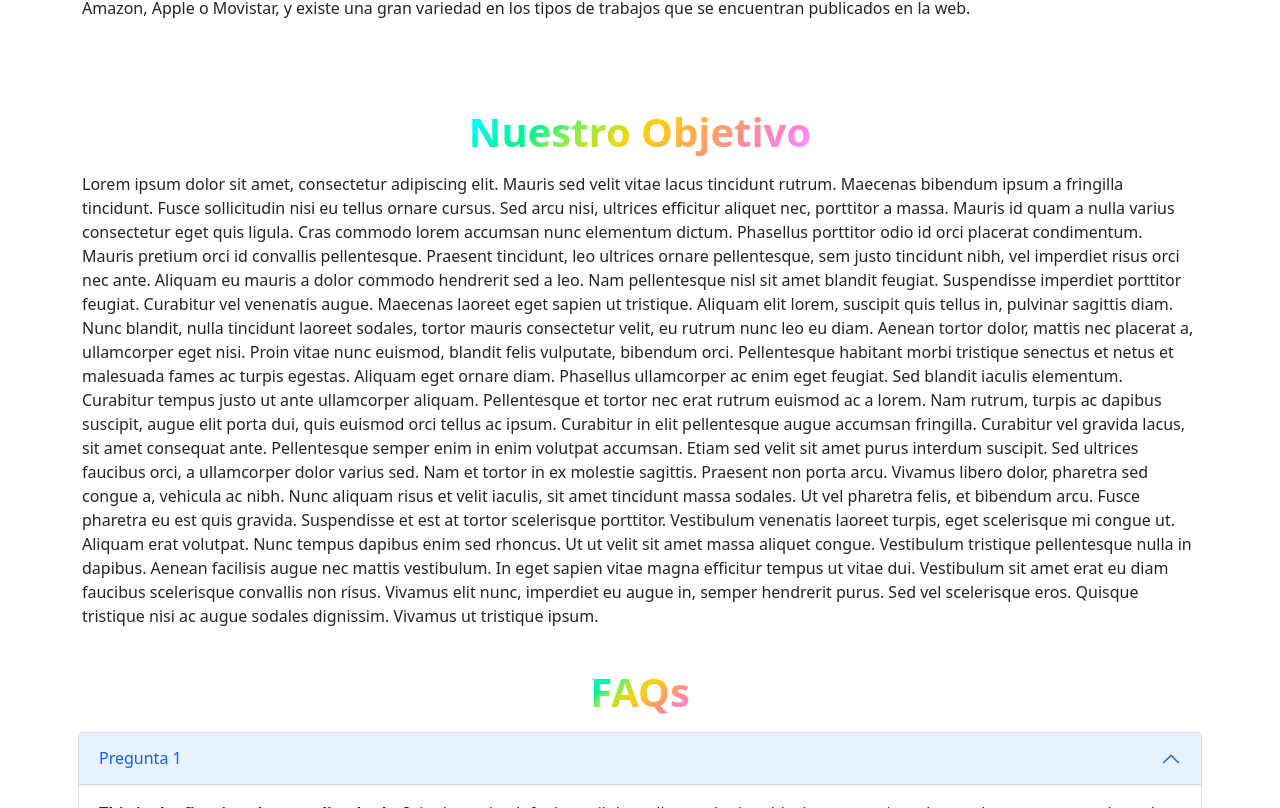
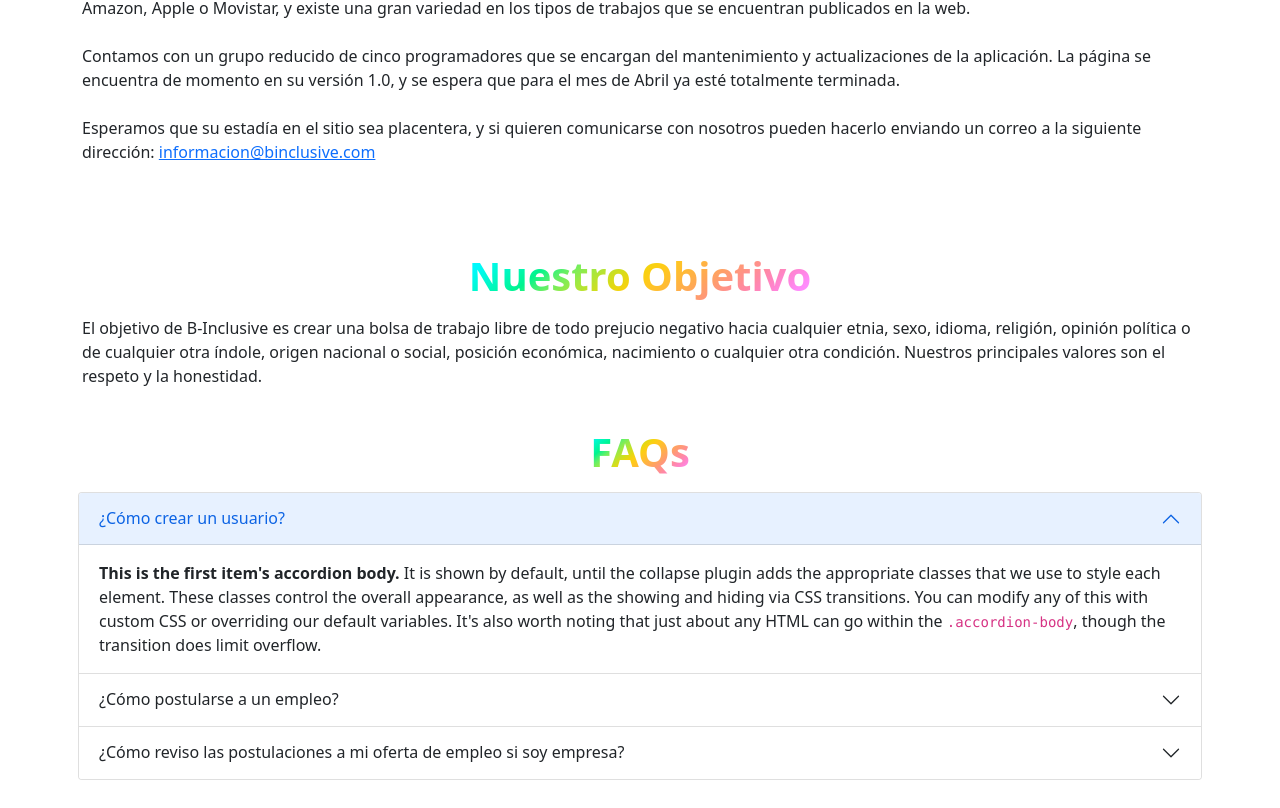
Before and after one commit to No-Country/C3-G31, an Angular app in the folder frontend/proyectoInclusivo/: page / in a window 1280 px wide. Shown: the part 932-1740 px from the top of the page. Built offline with nearby package versions, Linux system fonts and the light colour scheme.

Commit message:
Actualización

```diff
--- a/frontend/proyectoInclusivo/src/app/app.module.ts
+++ b/frontend/proyectoInclusivo/src/app/app.module.ts
@@ -18,6 +18,7 @@ import { DetalleEmpleoComponent } from './components/detalle-empleo/detalle-empl
 import { AdministrarEmpresaComponent } from './components/administrar-empresa/administrar-empresa.component';
 import { PostulacionesComponent } from './components/administrar-empresa/componentesHijos/postulaciones/postulaciones.component';
 import { EmpleosActivosComponent } from './components/administrar-empresa/componentesHijos/empleos-activos/empleos-activos.component';
+import { CommonModule, DatePipe } from '@angular/common';
 
 @NgModule({
   declarations: [
@@ -40,9 +41,10 @@ import { EmpleosActivosComponent } from './components/administrar-empresa/compon
     BrowserModule,
     AppRoutingModule,
     FormsModule,
-    HttpClientModule
+    HttpClientModule,
+    CommonModule
   ],
-  providers: [],
+  providers: [DatePipe],
   bootstrap: [AppComponent]
 })
 export class AppModule { }
--- a/frontend/proyectoInclusivo/src/app/components/detalle-empleo/detalle-empleo.component.html
+++ b/frontend/proyectoInclusivo/src/app/components/detalle-empleo/detalle-empleo.component.html
@@ -91,4 +91,4 @@
         </div>
       </div>
 
-        <app-footer></app-footer>
+  <div class="fixed-bottom"><app-footer></app-footer></div>
--- a/frontend/proyectoInclusivo/src/app/components/home/home.component.html
+++ b/frontend/proyectoInclusivo/src/app/components/home/home.component.html
@@ -28,19 +28,21 @@
     <p class="container">
       B-Inclusive es una web de empleo en Argentina fundada el 8 de febrero del 2022. Actualmente, la bolsa de trabajo opera exclusivamente en territorio nacional, pero tiene planeado expandirse a corto plazo.
       Tenemos convenio con numerosas empresas prestigiosas como pueden ser Amazon, Apple o Movistar, y existe una gran variedad en los tipos de trabajos que se encuentran publicados en la web.
-  </p>
+      <br>
+      <br>
+      Contamos con un grupo reducido de cinco programadores que se encargan del mantenimiento y actualizaciones de la aplicación. La página se encuentra de momento en su versión 1.0, y se espera que para el mes de Abril ya esté totalmente terminada.
+      <br>
+      <br>
+      Esperamos que su estadía en el sitio sea placentera, y si quieren comunicarse con nosotros pueden hacerlo enviando un correo a la siguiente dirección: <a href="">informacion@binclusive.com</a>
+    </p>
 </div>
 </div>
 
 <div class="container-fluid p-2" id="Nuestro-objetivo">
   <div class="container-fluid mt-5">
     <h1 class="centrar p-2"><b class="busqueda">Nuestro Objetivo</b></h1>
-    <p class="container">Lorem ipsum dolor sit amet, consectetur adipiscing elit. Mauris sed velit vitae lacus tincidunt rutrum.
-  Maecenas bibendum ipsum a fringilla tincidunt. Fusce sollicitudin nisi eu tellus ornare cursus.
-  Sed arcu nisi, ultrices efficitur aliquet nec, porttitor a massa. Mauris id quam a nulla varius consectetur eget quis ligula. Cras commodo lorem accumsan nunc elementum dictum. Phasellus porttitor odio id orci placerat condimentum. Mauris pretium orci id convallis pellentesque. Praesent tincidunt, leo ultrices ornare pellentesque, sem justo tincidunt nibh, vel imperdiet risus orci nec ante. Aliquam eu mauris a dolor commodo hendrerit sed a leo.
-  Nam pellentesque nisl sit amet blandit feugiat. Suspendisse imperdiet porttitor feugiat. Curabitur vel venenatis augue. Maecenas laoreet eget sapien ut tristique. Aliquam elit lorem, suscipit quis tellus in, pulvinar sagittis diam. Nunc blandit, nulla tincidunt laoreet sodales, tortor mauris consectetur velit, eu rutrum nunc leo eu diam. Aenean tortor dolor, mattis nec placerat a, ullamcorper eget nisi. Proin vitae nunc euismod, blandit felis vulputate, bibendum orci. Pellentesque habitant morbi tristique senectus et netus et malesuada fames ac turpis egestas. Aliquam eget ornare diam. Phasellus ullamcorper ac enim eget feugiat. Sed blandit iaculis elementum. Curabitur tempus justo ut ante ullamcorper aliquam. Pellentesque et tortor nec erat rutrum euismod ac a lorem. Nam rutrum, turpis ac dapibus suscipit, augue elit porta dui, quis euismod orci tellus ac ipsum. Curabitur in elit pellentesque augue accumsan fringilla.
-  Curabitur vel gravida lacus, sit amet consequat ante. Pellentesque semper enim in enim volutpat accumsan. Etiam sed velit sit amet purus interdum suscipit. Sed ultrices faucibus orci, a ullamcorper dolor varius sed. Nam et tortor in ex molestie sagittis. Praesent non porta arcu. Vivamus libero dolor, pharetra sed congue a, vehicula ac nibh. Nunc aliquam risus et velit iaculis, sit amet tincidunt massa sodales.
-  Ut vel pharetra felis, et bibendum arcu. Fusce pharetra eu est quis gravida. Suspendisse et est at tortor scelerisque porttitor. Vestibulum venenatis laoreet turpis, eget scelerisque mi congue ut. Aliquam erat volutpat. Nunc tempus dapibus enim sed rhoncus. Ut ut velit sit amet massa aliquet congue. Vestibulum tristique pellentesque nulla in dapibus. Aenean facilisis augue nec mattis vestibulum. In eget sapien vitae magna efficitur tempus ut vitae dui. Vestibulum sit amet erat eu diam faucibus scelerisque convallis non risus. Vivamus elit nunc, imperdiet eu augue in, semper hendrerit purus. Sed vel scelerisque eros. Quisque tristique nisi ac augue sodales dignissim. Vivamus ut tristique ipsum.
+    <p class="container">
+      El objetivo de B-Inclusive es crear una bolsa de trabajo libre de todo prejucio negativo hacia cualquier etnia, sexo, idioma, religión, opinión política o de cualquier otra índole, origen nacional o social, posición económica, nacimiento o cualquier otra condición. Nuestros principales valores son el respeto y la honestidad.
     </p>
   </div>
 </div>
@@ -51,7 +53,7 @@
       <div class="accordion-item">
         <h2 class="accordion-header" id="panelsStayOpen-headingOne">
           <button class="accordion-button" type="button" data-bs-toggle="collapse" data-bs-target="#panelsStayOpen-collapseOne" aria-expanded="true" aria-controls="panelsStayOpen-collapseOne">
-            Pregunta 1
+            ¿Cómo crear un usuario?
           </button>
         </h2>
         <div id="panelsStayOpen-collapseOne" class="accordion-collapse collapse show" aria-labelledby="panelsStayOpen-headingOne">
@@ -63,7 +65,7 @@
       <div class="accordion-item">
         <h2 class="accordion-header" id="panelsStayOpen-headingTwo">
           <button class="accordion-button collapsed" type="button" data-bs-toggle="collapse" data-bs-target="#panelsStayOpen-collapseTwo" aria-expanded="false" aria-controls="panelsStayOpen-collapseTwo">
-            Pregunta 2
+            ¿Cómo postularse a un empleo?
           </button>
         </h2>
         <div id="panelsStayOpen-collapseTwo" class="accordion-collapse collapse" aria-labelledby="panelsStayOpen-headingTwo">
@@ -75,7 +77,7 @@
       <div class="accordion-item">
         <h2 class="accordion-header" id="panelsStayOpen-headingThree">
           <button class="accordion-button collapsed" type="button" data-bs-toggle="collapse" data-bs-target="#panelsStayOpen-collapseThree" aria-expanded="false" aria-controls="panelsStayOpen-collapseThree">
-            Pregunta 3
+            ¿Cómo reviso las postulaciones a mi oferta de empleo si soy empresa?
           </button>
         </h2>
         <div id="panelsStayOpen-collapseThree" class="accordion-collapse collapse" aria-labelledby="panelsStayOpen-headingThree">
--- a/frontend/proyectoInclusivo/src/app/components/login/login.component.html
+++ b/frontend/proyectoInclusivo/src/app/components/login/login.component.html
@@ -36,7 +36,7 @@
           <!-- Email input -->
           <div class="form-outline mb-4">
               <label class="form-label" for="form3Example3">Dirección de correo electrónico</label>
-              <input type="email" id="form3Example3" class="form-control form-control-lg"
+              <input type="email" id="form3Example3" class="form-control form-control-lg" autocomplete="off"
               placeholder="Ingresa tu correo electrónico" [(ngModel)]='mail' name='mail' required/>
 
           </div>
--- a/frontend/proyectoInclusivo/src/app/components/registro/registro.component.ts
+++ b/frontend/proyectoInclusivo/src/app/components/registro/registro.component.ts
@@ -1,4 +1,5 @@
 
+import { DatePipe } from '@angular/common';
 import { dashCaseToCamelCase } from '@angular/compiler/src/util';
 import { Component, OnInit } from '@angular/core';
 import { FormsModule } from '@angular/forms';
@@ -32,7 +33,7 @@ export class RegistroComponent implements OnInit {
   apellido: string;
   telefono: string = "";
   disponibilidadViajar: boolean;
-  fechaNacimiento: Date = new Date()
+  fechaNacimiento: any
   discapacidad: string = "";
   movilidad: boolean;
   sobreTi: string = "";
@@ -64,7 +65,8 @@ export class RegistroComponent implements OnInit {
 
   constructor(
     private servicio: UsuariosService,
-    private router: Router
+    private router: Router,
+    private datepipe : DatePipe
   ) {
 
   }
@@ -214,6 +216,7 @@ export class RegistroComponent implements OnInit {
       var idUsuario: any = sessionStorage.getItem('idUsuario');
       this.servicio.getUsuariosId(idUsuario).subscribe(
         (response: any) => {
+          console.log(response)
           datos = response
           let fechaEntrante = new Date(response.profile.fecha_nacimiento)
 
@@ -228,7 +231,7 @@ export class RegistroComponent implements OnInit {
           this.apellido = response.profile.apellido;
           this.presentacion = response.profile.presentacion;
           this.telefono = response.profile.telefono;
-          this.fechaNacimiento = fechaEntrante;
+          this.fechaNacimiento = this.datepipe.transform(fechaEntrante, 'yyyy-MM-dd')
           this.disponibilidadViajar = response.profile.disponibilidad_viajar;
           this.movilidad = response.profile.movilidad_propia;
           this.sobreTi = response.profile.discapacidad;
--- a/frontend/proyectoInclusivo/src/app/services/empresa.service.ts
+++ b/frontend/proyectoInclusivo/src/app/services/empresa.service.ts
@@ -15,7 +15,7 @@ export class EmpresaService {
     ) {}
 
     public tieneEmpresa() {
-        return sessionStorage.getItem('empresa') != null;
+        return sessionStorage.getItem('empresa') != null && sessionStorage.getItem('empresa') != 'undefined';
     }
 
     public getEmpresaActual():string{
```
Also changed, not shown: frontend/proyectoInclusivo/src/app/components/registro/registro.component.html (+17 -17 lines), 1 other file (tests, documents, lock files or other folders).
